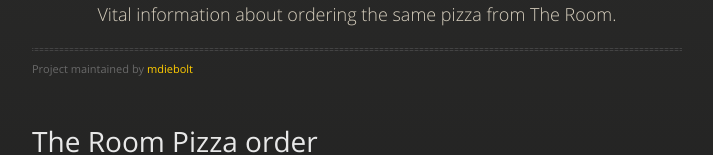
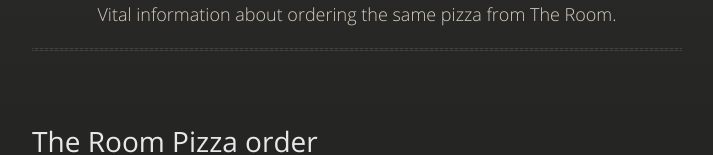
Before and after one commit to mdiebolt/the-room-pizza, a plain HTML site: page index.html in a window 1280 px wide. Shown: the part 145-300 px from the top of the page, without its empty margins (283-996 px from the left). Drawn offline with nearby package versions, Linux system fonts and the light colour scheme.

Commit message:
removing attribution

```diff
--- a/index.html
+++ b/index.html
@@ -25,7 +25,6 @@
           <h1>The-room-pizza</h1>
           <p>Vital information about ordering the same pizza from The Room.</p>
           <hr>
-          <span class="credits left">Project maintained by <a href="https://github.com/mdiebolt">mdiebolt</a></span>
         </div>
 
         <h1>The Room Pizza order</h1>
```
